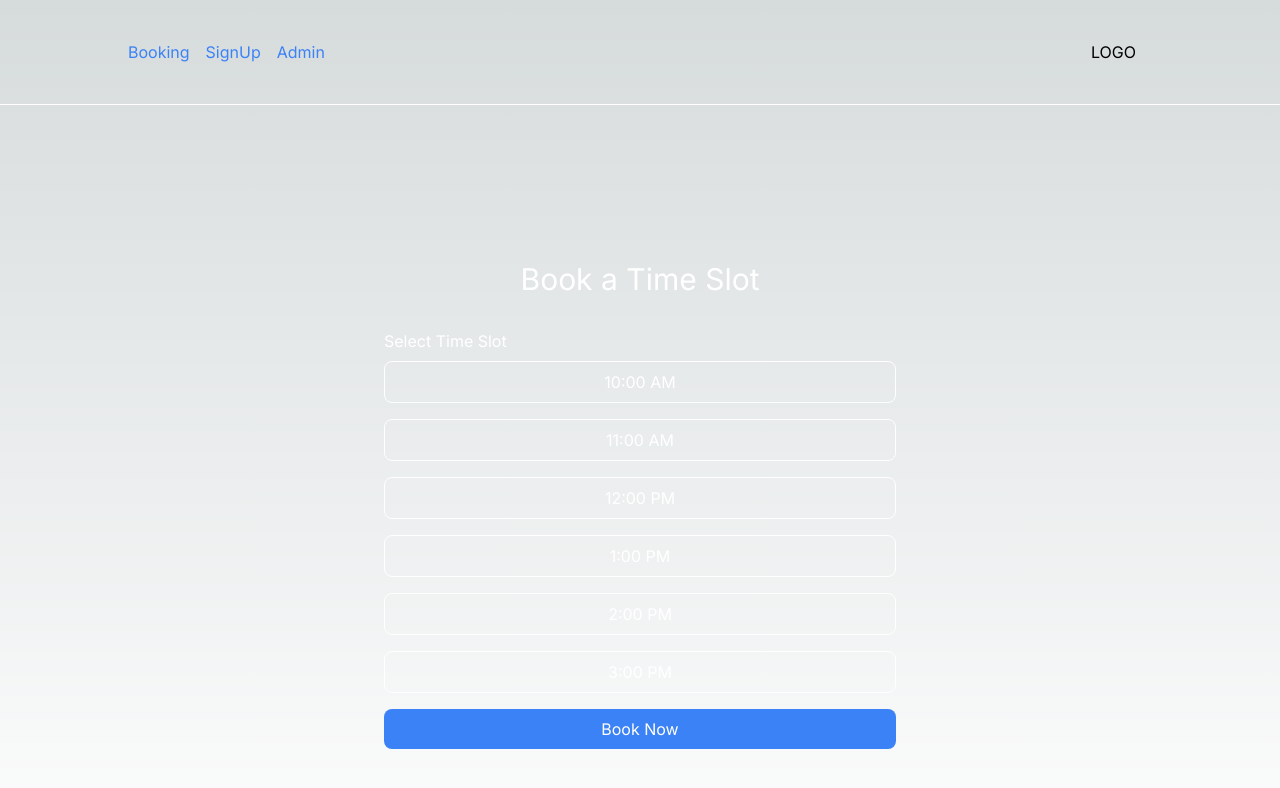
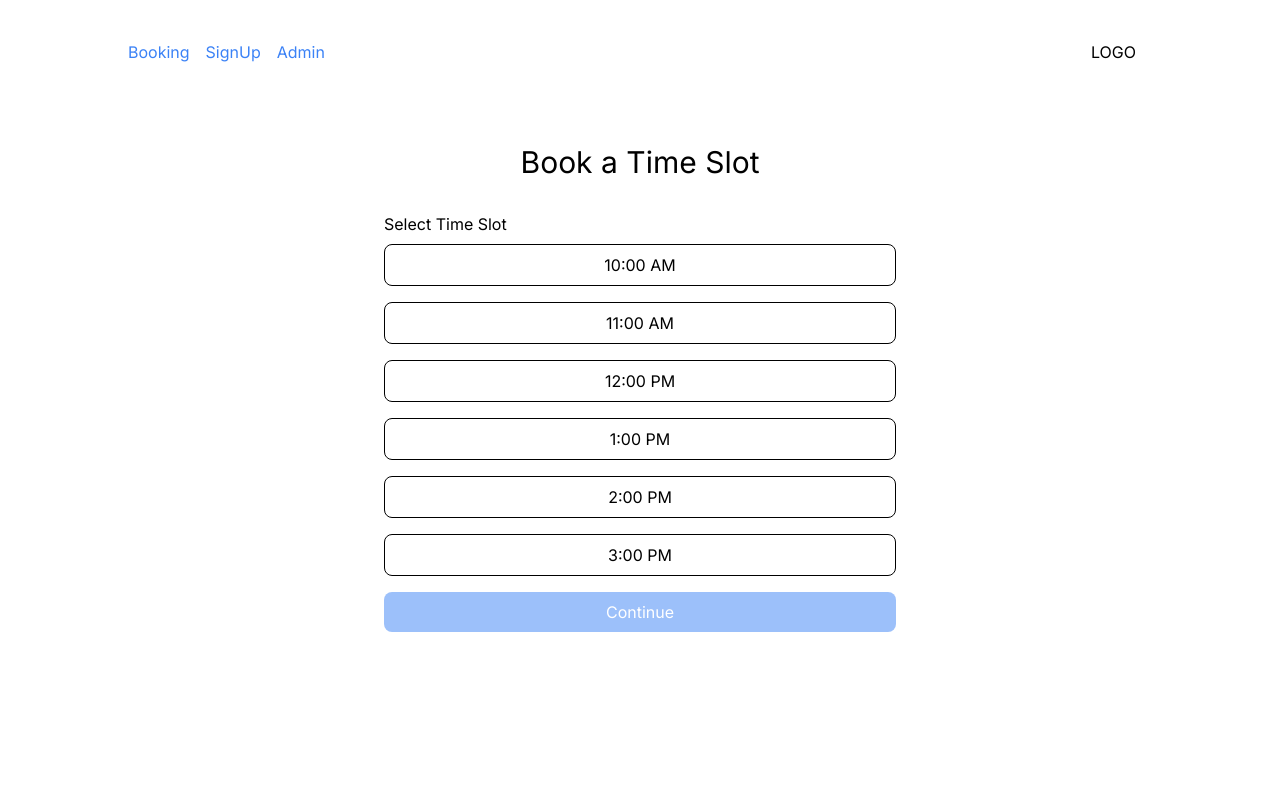
Before and after one commit to juniorwa/op-lava-jato, a Next.js app: page /booking in a window 1280 px wide. Shown: the top 788 px of the page. Built offline with nearby package versions, Linux system fonts and the light colour scheme.

Commit message:
changed color scheme

```diff
--- a/src/app/booking/page.tsx
+++ b/src/app/booking/page.tsx
@@ -21,21 +21,21 @@ const BookingPage: NextPage = () => {
   };
 
   return (
-    <div className="flex flex-col items-center justify-center min-h-screen p-10">
+    <div className="flex flex-col items-center min-h-screen p-10">
       <div className="w-full max-w-lg">
-        <h2 className="mb-8 text-3xl text-center text-white">
+        <h2 className="mb-8 text-3xl text-center">
           Book a Time Slot
         </h2>
         <div className="mb-4">
-          <label className="block mb-2 text-white">Select Time Slot</label>
+          <label className="block mb-2">Select Time Slot</label>
           <div className="flex flex-col gap-4">
             {availableTimeSlots.map((timeSlot) => (
               <button
                 key={timeSlot}
                 type="button"
-                className={`text-white py-2 px-4 text-center border border-white rounded-lg ${
+                className={`py-2 px-4 text-center border border-black rounded-lg ${
                   selectedTimeSlot === timeSlot
-                    ? "bg-blue-500"
+                    ? "bg-blue-500 text-white"
                     : "bg-transparent"
                 }`}
                 onClick={() => handleTimeSlotClick(timeSlot)}
@@ -51,7 +51,7 @@ const BookingPage: NextPage = () => {
           isLoading={false}
           onClick={() => alert(JSON.stringify(selectedTimeSlot))}
         >
-          Book Now
+          Continue
         </Button>
       </div>
     </div>
--- a/src/app/globals.css
+++ b/src/app/globals.css
@@ -2,26 +2,7 @@
 @tailwind components;
 @tailwind utilities;
 
-:root {
-  --foreground-rgb: 0, 0, 0;
-  --background-start-rgb: 214, 219, 220;
-  --background-end-rgb: 255, 255, 255;
+body {
+  color: #000;
+  background: #fff;
 }
-
-@media (prefers-color-scheme: dark) {
-  :root {
-    --foreground-rgb: 255, 255, 255;
-    --background-start-rgb: 0, 0, 0;
-    --background-end-rgb: 0, 0, 0;
-  }
-}
-
-body {
-  color: rgb(var(--foreground-rgb));
-  background: linear-gradient(
-      to bottom,
-      transparent,
-      rgb(var(--background-end-rgb))
-    )
-    rgb(var(--background-start-rgb));
-}
--- a/src/app/header.tsx
+++ b/src/app/header.tsx
@@ -3,7 +3,7 @@ import React from "react";
 
 const Header: React.FC = () => {
   return (
-    <header className="flex justify-center p-10 border-b border-white">
+    <header className="flex justify-center p-10">
       <div className="w-full max-w-5xl">
         <div className="flex items-center justify-between">
           <nav className="flex items-center">
--- a/src/app/signup/page.tsx
+++ b/src/app/signup/page.tsx
@@ -43,8 +43,8 @@ const SignUp: NextPage = () => {
   };
 
   return (
-    <main className="flex min-h-screen items-center justify-center p-10 pt-0">
-      <div className="w-full max-w-md p-10 rounded-lg">
+    <main className="flex flex-col items-center min-h-screen p-10">
+      <div className="w-full max-w-lg">
         <h2 className="mb-8 text-3xl text-center">Register User</h2>
         <form onSubmit={handleSubmit(onSubmit)}>
           <div className="mb-4">
@@ -55,7 +55,7 @@ const SignUp: NextPage = () => {
               type="text"
               id="name"
               {...register("name", { required: "Name is required." })}
-              className="w-full p-2 border rounded-lg bg-gray-900"
+              className="w-full p-2 border rounded-lg border-black"
             />
             {errors.name && (
               <p className="text-red-500">{errors.name.message}</p>
@@ -70,7 +70,7 @@ const SignUp: NextPage = () => {
               type="text"
               id="surname"
               {...register("surname", { required: "Surname is required." })}
-              className="w-full p-2 border rounded-lg bg-gray-900"
+              className="w-full p-2 border rounded-lg border-black"
             />
             {errors.surname && (
               <p className="text-red-500">{errors.surname.message}</p>
@@ -85,7 +85,7 @@ const SignUp: NextPage = () => {
               type="email"
               id="email"
               {...register("email", { required: "Email is required." })}
-              className="w-full p-2 border rounded-lg bg-gray-900"
+              className="w-full p-2 border rounded-lg border-black"
             />
             {errors.email && (
               <p className="text-red-500">{errors.email.message}</p>
@@ -100,7 +100,7 @@ const SignUp: NextPage = () => {
               type="password"
               id="password"
               {...register("password", { required: "Password is required." })}
-              className="w-full p-2 border rounded-lg bg-gray-900"
+              className="w-full p-2 border rounded-lg border-black"
             />
             {errors.password && (
               <p className="text-red-500">{errors.password.message}</p>
--- a/src/components/Button/Button.tsx
+++ b/src/components/Button/Button.tsx
@@ -2,6 +2,7 @@ import React from "react";
 
 type LoadingButtonProps = {
   type: "submit" | "button" | "reset";
+  variant?: "default" | "danger";
   className?: string;
   disabled?: boolean;
   isLoading: boolean;
@@ -11,39 +12,42 @@ type LoadingButtonProps = {
 
 const LoadingButton: React.FC<LoadingButtonProps> = ({
   type,
+  variant = "default",
   className = "",
   disabled = false,
   isLoading,
   onClick,
   children,
 }) => {
+  const getButtonClassName = (): string => {
+    let buttonClassName = `w-full p-2 text-white rounded-lg relative ${className}`;
+
+    if (variant === "default") {
+      buttonClassName += " bg-blue-500";
+    } else if (variant === "danger") {
+      buttonClassName += " bg-red-500";
+    }
+
+    return buttonClassName;
+  };
+
   return (
     <button
       type={type}
-      className={`w-full p-2 bg-blue-500 text-white rounded-lg relative ${className}`}
+      className={getButtonClassName()}
       disabled={disabled || isLoading}
       onClick={onClick}
-      style={{ minHeight: "40px" }}
+      style={{
+        minHeight: "40px",
+        opacity: disabled ? 0.5 : 1,
+        cursor: disabled ? "not-allowed" : "pointer",
+      }}
     >
       {isLoading ? (
         <div role="status" className="flex justify-center">
-          <svg
-            aria-hidden="true"
-            className="w-8 h-8 mr-2 text-gray-200 animate-spin dark:text-gray-600 fill-white"
-            viewBox="0 0 100 101"
-            fill="none"
-            xmlns="http://www.w3.org/2000/svg"
-          >
-            <path
-              d="M100 50.5908C100 78.2051 77.6142 100.591 50 100.591C22.3858 100.591 0 78.2051 0 50.5908C0 22.9766 22.3858 0.59082 50 0.59082C77.6142 0.59082 100 22.9766 100 50.5908ZM9.08144 50.5908C9.08144 73.1895 27.4013 91.5094 50 91.5094C72.5987 91.5094 90.9186 73.1895 90.9186 50.5908C90.9186 27.9921 72.5987 9.67226 50 9.67226C27.4013 9.67226 9.08144 27.9921 9.08144 50.5908Z"
-              fill="currentColor"
-            />
-            <path
-              d="M93.9676 39.0409C96.393 38.4038 97.8624 35.9116 97.0079 33.5539C95.2932 28.8227 92.871 24.3692 89.8167 20.348C85.8452 15.1192 80.8826 10.7238 75.2124 7.41289C69.5422 4.10194 63.2754 1.94025 56.7698 1.05124C51.7666 0.367541 46.6976 0.446843 41.7345 1.27873C39.2613 1.69328 37.813 4.19778 38.4501 6.62326C39.0873 9.04874 41.5694 10.4717 44.0505 10.1071C47.8511 9.54855 51.7191 9.52689 55.5402 10.0491C60.8642 10.7766 65.9928 12.5457 70.6331 15.2552C75.2735 17.9648 79.3347 21.5619 82.5849 25.841C84.9175 28.9121 86.7997 32.2913 88.1811 35.8758C89.083 38.2158 91.5421 39.6781 93.9676 39.0409Z"
-              fill="currentFill"
-            />
-          </svg>
-          <span className="sr-only">Loading...</span>
+          <div className="w-6 h-6 mr-2 border-b-2 border-white rounded-full animate-spin"></div>
+          <div className="w-6 h-6 mr-2 border-b-2 border-white rounded-full animate-spin"></div>
+          <div className="w-6 h-6 border-b-2 border-white rounded-full animate-spin"></div>
         </div>
       ) : (
         children
```
